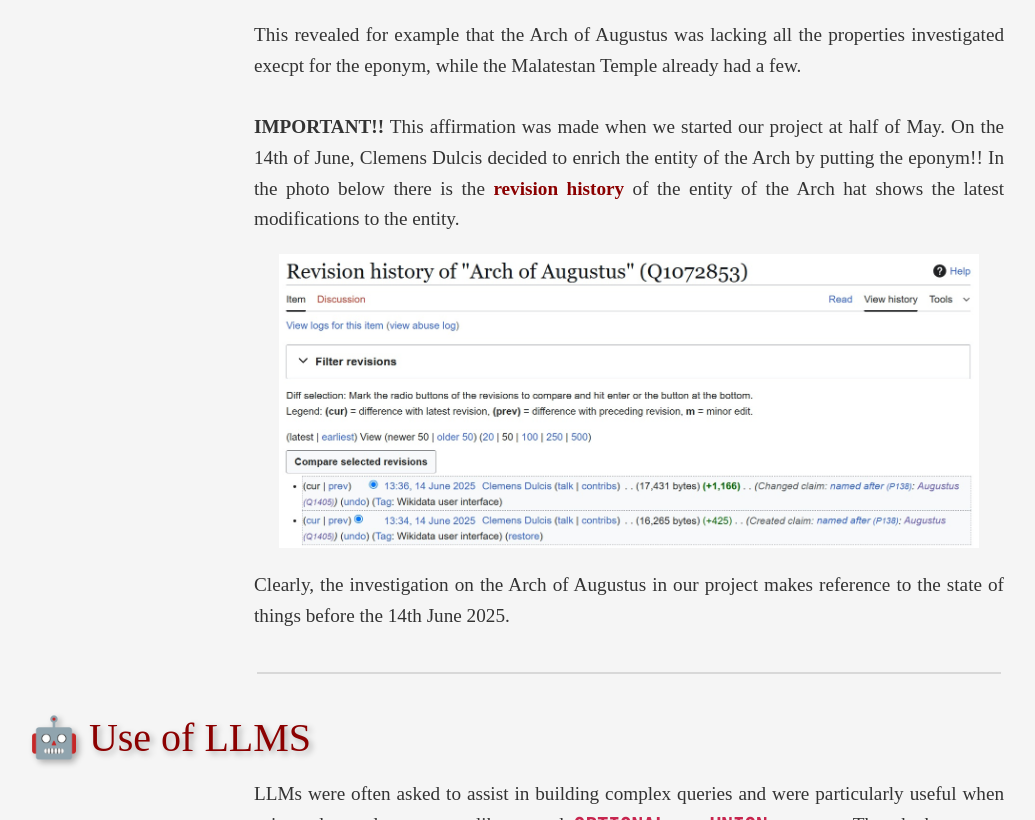
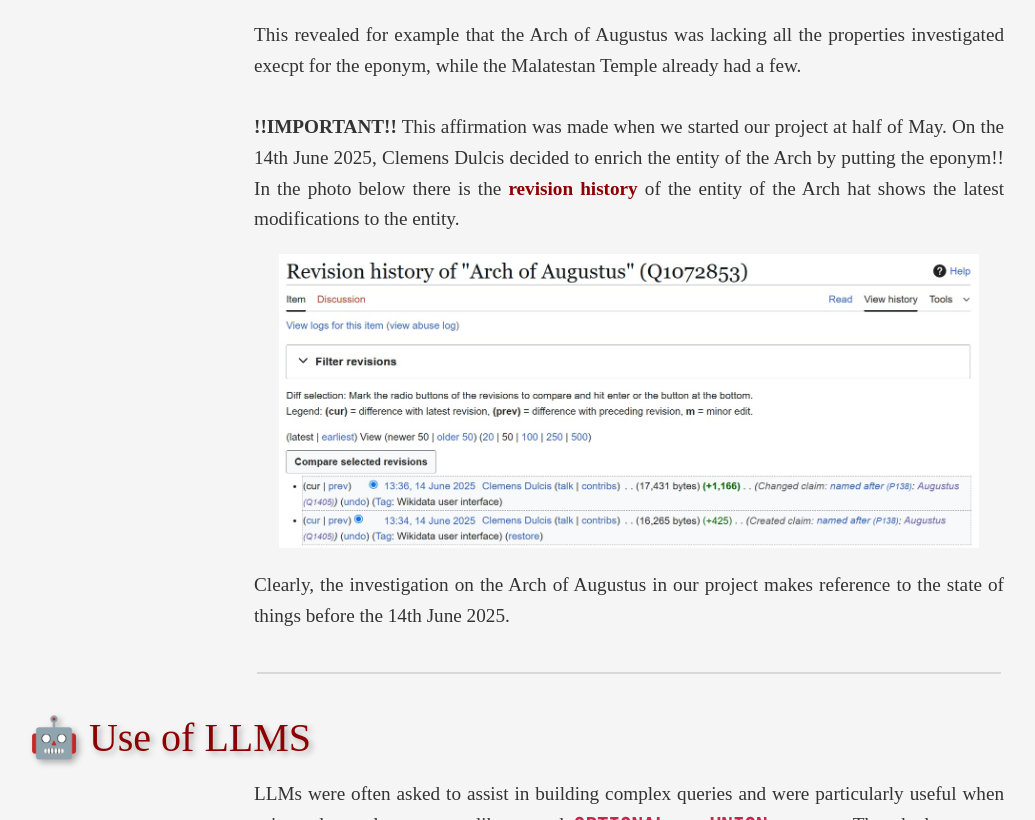
Before and after one commit to ginevraamazza/Website_project, a plain HTML site: page methodology.html in a window 1280 px wide. Shown: the part 3556-4376 px from the top of the page, without its empty margins (11-1046 px from the left). Drawn offline with Linux system fonts and the light colour scheme.

Commit message:
Update methodology.html

```diff
--- a/methodology.html
+++ b/methodology.html
@@ -122,7 +122,7 @@
 	<iframe style="width: 95vw; height: 70vh; border: none;" src="https://query.wikidata.org/embed.html#PREFIX%20rdfs%3A%20%3Chttp%3A%2F%2Fwww.w3.org%2F2000%2F01%2Frdf-schema%23%3E%0APREFIX%20wd%3A%20%3Chttp%3A%2F%2Fwww.wikidata.org%2Fentity%2F%3E%0APREFIX%20wdt%3A%20%3Chttp%3A%2F%2Fwww.wikidata.org%2Fprop%2Fdirect%2F%3E%0ASELECT%20DISTINCT%20*%0AWHERE%20%7B%0A%20%20%20VALUES%20%3Fmonuments%0A%20%20%20%7B%20wd%3AQ1072853%20wd%3AQ3672313%20wd%3AQ2063557%20wd%3AQ3713399%20wd%3AQ1268593%20%7D%0A%20%20%3Fmonuments%20rdfs%3Alabel%20%3Fmonument_name%20.%0A%20%20%7B%20%3Fmonuments%20wdt%3AP1435%20wd%3AQ26971668%20.%20%7D%20%20%23%20we%20add%20this%20%E2%80%9Ccondition%E2%80%9D%20because%20if%20an%20entity%20has%20%0A%09%09%09%09%09%20%20%20%20%20%0A%20%20UNION%0A%20%20%7B%20%3Fmonuments%20wdt%3AP571%20%3Finauguration_date%20.%20%7D%0A%20%20UNION%0A%20%20%7B%20%3Fmonuments%20wdt%3AP186%20%3Fconstrmaterial%20.%20%7D%0A%20%20UNION%0A%20%20%7B%20%3Fmonuments%20wdt%3AP149%20%3Farchstyle%20.%20%7D%0A%20%20UNION%0A%20%20%7B%20%3Fmonuments%20wdt%3AP138%20%3Fnamedafter%20.%20%7D%0A%20%20SERVICE%20wikibase%3Alabel%20%7B%20bd%3AserviceParam%20wikibase%3Alanguage%20%22it%22.%20%7D%0A%20%20FILTER%20(lang(%3Fmonument_name)%20%3D%20%22it%22)%0A%7D%0AORDER%20BY%20%3Fmonument_name" referrerpolicy="origin" sandbox="allow-scripts allow-same-origin allow-popups"></iframe>
     <br>
 	<br>
-	<p> This revealed for example that the Arch of Augustus was lacking all the properties investigated execpt for the eponym, while the Malatestan Temple already had a few. <br><br><strong>IMPORTANT!!</strong> This affirmation was made when we started our project at half of May. On the 14th of June, Clemens Dulcis decided to enrich the
+	<p> This revealed for example that the Arch of Augustus was lacking all the properties investigated execpt for the eponym, while the Malatestan Temple already had a few. <br><br><strong>!!IMPORTANT!!</strong> This affirmation was made when we started our project at half of May. On the 14th June 2025, Clemens Dulcis decided to enrich the
 	entity of the Arch by putting the eponym!! In the photo below there is the <strong><a href="https://www.wikidata.org/w/index.php?title=Q1072853&action=history" class="no-underline-link"</a>revision history</a></strong> of the entity of the Arch hat shows the latest modifications to the entity.</p>
 	<div style="text-align: center;">
  <img src="images/photohistory.jpg" width="700">
```
Lines whose indentation alone changed are shown as unchanged.
